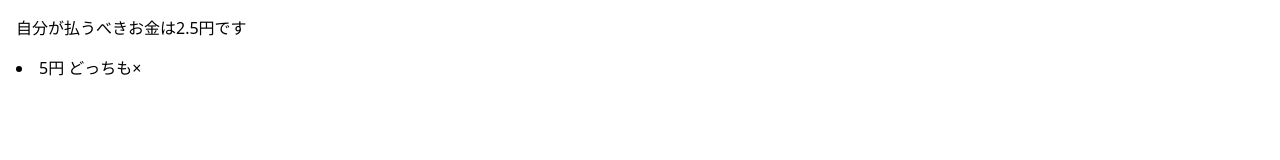
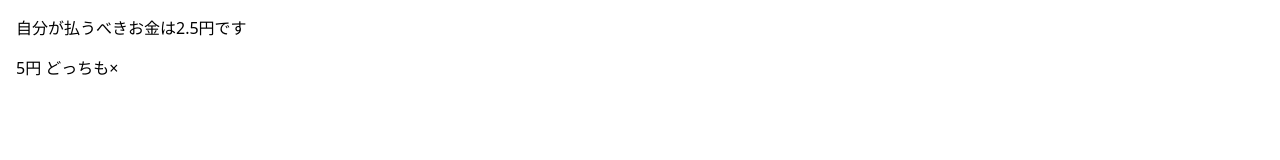
Before and after one commit to thistle519/dividing-paymant, a React (Create React App) app: page / in a window 1280 px wide. Both pictures are taken after typing "5" into the empty fields and a click on the button "追加". Shown: the top 160 px of the page. Built offline with nearby package versions, Linux system fonts and the light colour scheme.

Commit message:
add: ulタグを追加

```diff
--- a/src/App.tsx
+++ b/src/App.tsx
@@ -29,19 +29,23 @@ function App() {
           <p className="my-4 ">自分が払うべきお金は{myTotalAmount}円です</p>
         </div>
         <div className="h-full mt-14 mb-52">
+          <ul>
             {paymentRecords.map((pr, prindex) => (
-            <li key={pr.price}>
+              <li key={`${pr.price}+${prindex}`}>
                 {pr.price}円 {convertPayerToJa(pr.payer)}
                 <button
                   type="button"
                   onClick={() => {
-                  setPaymentRecords(paymentRecords.filter((_, index)=>index!==prindex));
+                    setPaymentRecords(
+                      paymentRecords.filter((_, index) => index !== prindex)
+                    );
                   }}
                 >
                   ×
                 </button>
               </li>
             ))}
+          </ul>
         </div>
         <div className="fixed inset-x-0 bottom-0 px-4">
           <Form
```
Lines whose indentation alone changed are shown as unchanged.
